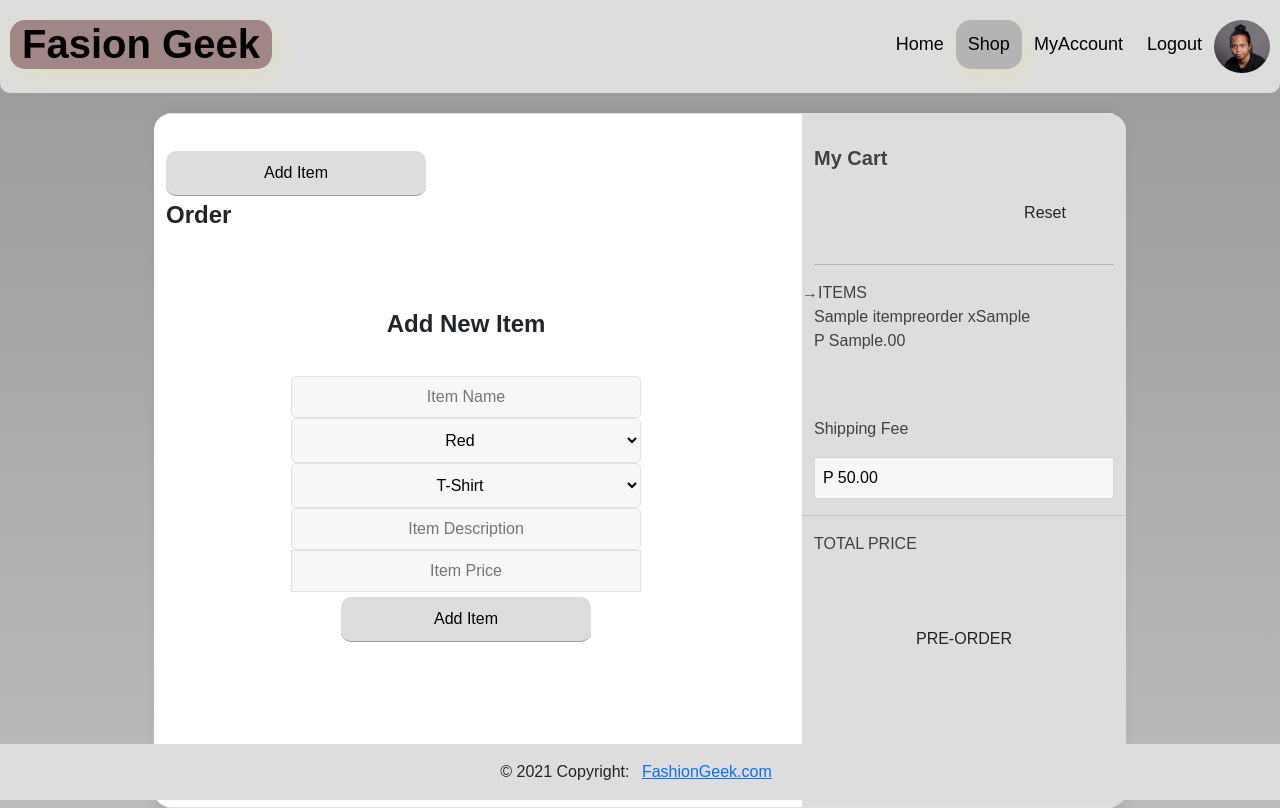
After one commit to BSC-Dev-Training-2021/Ryan-Castro_BSC-TRAINEE-EXAM, a PHP site: page /neworder.php in a window 1280 px wide, after a click on "Add Item". The commit adds this page. Run offline with PHP 8.4, Linux system fonts and the light colour scheme; data comes from the database, SQL or seed files in the repository; both versions use the stored data as it was after the commit; tables that the repository leaves empty hold one stand-in row (values such as "Sample post"); some libraries are stand-ins or nearby versions.

Commit message:
continue exam2

```diff
--- /dev/null
+++ b/control/include.php
@@ -0,0 +1,7 @@
+<?php
+$dbhost = "localhost";
+$dbuser = "user";
+$dbpass = "pass";
+$db = "sampledatabase";
+$conn = new mysqli($dbhost, $dbuser, $dbpass,$db) or die("Connect failed: %s\n". $conn -> error)
+?>
--- /dev/null
+++ b/javascript/js.js
@@ -0,0 +1,29 @@
+$("#signform").hide();
+$("#inlogbt").hide();
+$("#addnewitem").hide();
+
+function inlog() {
+        $("#signform").hide();
+        $("#logform").show();
+        $("#inlogbt").hide();
+        $("#insignbt").show();
+}
+
+function insign() {
+        $("#signform").show();
+        $("#logform").hide();
+        $("#inlogbt").show();
+        $("#insignbt").hide();
+}
+
+function addnewitem() {
+
+        $("#addnewitem").show();
+        $("#hideitems").hide();
+
+}
+function addeditem() {
+
+        $("#addnewitem").hide();
+        $("#hideitems").show();
+}
--- /dev/null
+++ b/neworder.php
@@ -0,0 +1,223 @@
+<?php
+
+include 'control/include.php';
+
+if (isset($_POST["additem"])) {
+
+    $itemname = $_POST["itemname"];
+    $itemclass = $_POST["itemclass"];
+    $itemtype = $_POST["itemtype"];
+    $itemdesc = $_POST["itemdesc"];
+    $itemprice = $_POST["itemprice"];
+    $itemdate = $SDate = date("Y/m/d");
+
+    $sql = "INSERT INTO items VALUES (null , '$itemname', '$itemclass' , '$itemtype' , '$itemdesc' , '$itemprice' , 'Available', '$itemdate')";
+    if ($conn->query($sql) === TRUE)
+    {
+
+    }
+    else
+     {
+        echo "Error: " . $sql . "<br>" . $conn->error;
+    }
+
+}
+else
+{
+
+}
+
+if (isset($_POST['checkoutbt'])){
+    $query3 = "SELECT * FROM itempreorder";
+    if ($result3 = $conn->query($query3)) {
+        while ($row = $result3->fetch_assoc()) {
+            $name3= $row["ItemName"];
+            $image3 = $row["Images"];
+            $type3= $row["Type"];
+            $desc3 = $row["Description"];
+            $price3 = $row["Price"];
+            $totalprice3 = $row["TotalPrice"];
+            $quantity3 = $row["Quantity"];
+            $GID = $row["ID"];
+            $Date3 = date("Y/m/d");
+
+
+            $sql4 = "INSERT INTO productlist VALUES (null , '$name3', '$type3' , '$desc3' , '$price3' , '$quantity3' , '$totalprice3' , '$image3' , '$Date3' , 'Ordered')";
+            if ($conn->query($sql4) === TRUE) {
+                echo "wawa";
+            }
+            else {
+            echo "Error: " . $sql4 . "<br>" . $conn->error;
+            }
+
+            $sql2 = "DELETE FROM itempreorder WHERE ID=$GID";
+
+            if ($conn->query($sql2) === TRUE) {
+
+            }
+            else
+            {
+
+            }
+
+        }
+    }
+}
+?>
+<head>
+    <link href="/your-path-to-fontawesome/css/fontawesome.css" rel="stylesheet">
+    <link rel="stylesheet" href="css/style.css">
+    <link href="https://cdn.jsdelivr.net/npm/bootstrap@5.1.3/dist/css/bootstrap.min.css" rel="stylesheet" integrity="sha384-1BmE4kWBq78iYhFldvKuhfTAU6auU8tT94WrHftjDbrCEXSU1oBoqyl2QvZ6jIW3" crossorigin="anonymous">
+    <div class="header">
+        <a href="" class="logo">Fasion Geek</a>
+        <div class="header-right">
+          <a href="orderlist.php">Home</a>
+          <a class="active" href="">Shop</a>
+          <a href="myaccount.php">MyAccount</a>
+          <a href="index.php">Logout</a>
+          <img class="imglogo" src="images/mypicturelogo.jpg">
+       </div>
+    </div>
+</head>
+<body>
+<div class="card">
+    <div class="row">
+        <div class="col-md-8 cart">
+            <div class="title">
+                <div class="row">
+                    <div class="col">
+                        <button onclick="addnewitem()" name="additem" class="col-5 input-field" >Add Item</button>
+                        <h4><b>Order</b></h4>
+                    </div>
+
+                </div>
+            </div>
+            <div>
+                <div class="row main align-items-center">
+                    <form align="center" method="post" action="" id="addnewitem">
+                        <h4><b>Add New Item<br><br></b></h4>
+                        <input class="col-7 input-auto text-center border" type="text" name="itemname" placeholder="Item Name" required>
+                        <select class="col-7 input-auto text-center border" name="itemclass" id="tshirts" required>
+                            <option value="redt.jfif">Red</option>
+                            <option value="bluet.jfif">Blue</option>
+                            <option value="greent.jfif">Green</option>
+                            <option value="blackt.jfif">Black</option>
+                        </select>
+                        <select class="col-7 input-auto text-center border" name="itemtype" id="tshirts" required>
+                            <option selected value="T-Shirt">T-Shirt</option>
+                        </select>
+                        <input class="col-7 input-auto text-center border" type="text" name="itemdesc" placeholder="Item Description" required>
+                        <input class="col-7 text-center border" type="number" name="itemprice" placeholder="Item Price" required>
+                        <button onclick="addeditem()"  name="additem" class="col-5 input-field" >Add Item</button>
+                    </form>
+                </div>
+            </div>
+
+
+            <?php
+                echo "<div id='hideitems'>";
+               $query = "SELECT * FROM items where Status = 'Available' ";
+               $idarray[] = 0;
+
+                if ($result = $conn->query($query)) {
+
+                    while ($row = $result->fetch_assoc()) {
+
+                        $adding = 1;
+                        $name[$adding] = $row["ItemName"];
+                        $image[$adding] = $row["Image"];
+                        $type[$adding] = $row["Type"];
+                        $desc[$adding] = $row["Descriptions"];
+                        $price[$adding] = $row["Price"];
+                        $dates[$adding] =  $row["Date"];
+                        $idarray[$adding] = $row["ID"];
+                        $me = $row["ID"];
+                        echo "<div class='row border-top border-bottom'>
+                                <div class='row main align-items-center'>
+                                    <div class='col-2'><img class='img-fluid' src='images/". $image[$adding] ."'></div>
+                                    <div class='col'>
+                                        <div class='row text-muted'>". $type[$adding] ."<br>" . $desc[$adding] ."</div>
+                                        <div class='row'>". $name[$adding] ."</div>
+                                        <div class='row text-muted'>". $dates[$adding] ."</div>
+                                        <div class='row'><a href='updateitem.php?id=". $idarray[$adding] ."'><span class='close'>Update</span></a> </div>
+                                    </div>
+                                    <form class='col main align-items-right text-left' method='post' action='addingitem.php?id=". $idarray[$adding] ."''>
+                                        Quantity: <input type='number' name='quantity". $me ."' class='input-field' value='0'>
+
+                                        <input type='number' name='itemnames". $idarray[$adding] ."' class='input-field' value='". $idarray[$adding] ."' disabled>
+
+                                        <br>Price: P ". $price[$adding] .".00<br>
+                                        <input class='input-field' name='submit' type='submit' value='Add to Cart'><a href='removeitem.php?id=". $idarray[$adding] ."'><span class='close'>Remove</span></a>
+                                    </form>
+                                </div>
+                            </div>";
+                        $adding++;
+                    }
+                }
+                echo "</div>";
+
+
+            ?>
+
+	        <div class="back-to-shop"><a href="#">&leftarrow;</a><span class="text-muted">Back to shop</span></div>
+        </div>
+        <div class="col-md-4 summary">
+            <div class="row">
+                <div class="col"><h5><b>My Cart</b></h5></div>
+                <div class="col">
+                    <form class="align-items-left" action="" method="post">
+                        <input type="number" name="resetme" value="1" hidden readonly>
+                        <input class="btn" type="submit" value="Reset">
+                    </form>
+                </div>
+            </div>
+            <hr>
+            <div class="row">
+                <div class="col" style="padding-left:0;">&rightarrow;ITEMS</div>
+            </div>
+            <div class="row">
+                <div class="col">
+
+                 <?php
+                    $query2 = "SELECT * FROM itempreorder";
+                    if ($result2 = $conn->query($query2)) {
+                        while ($row = $result2->fetch_assoc()) {
+                            $name2= $row["ItemName"];
+                            $totalprice2 = $row["TotalPrice"];
+                            $quantity2 = $row["Quantity"];
+
+                                echo "<div>" . $name2 ." x".$quantity2;
+                                echo "</div>
+                                <div>";
+                                echo "P ".$totalprice2.".00 </div><br> ";
+                        }
+                    }
+                 ?>
+                </div>
+            </div>
+
+            <form>
+                <p><br>Shipping Fee</p> <input value="P 50.00" readonly>
+            </form>
+            <div class="row" style="border-top: 1px solid rgba(0,0,0,.1); padding: 2vh 0;">
+                <div class="col">TOTAL PRICE</div>
+                <div class="col text-right">
+
+                </div>
+            </div> <form action="" method="post"> <button name="checkoutbt" class="btn">PRE-ORDER</button></form>
+
+        </div>
+    </div>
+</div>
+<footer class="footer">
+    <div class="footer-copyright text-center py-3">© 2021 Copyright:
+      <a href=""> FashionGeek.com</a>
+    </div>
+</footer>
+
+<script src="https://cdnjs.cloudflare.com/ajax/libs/jquery/3.2.1/jquery.min.js"></script>
+<script src="javascript/js.js"></script>
+<script src="https://stackpath.bootstrapcdn.com/bootstrap/4.3.1/js/bootstrap.bundle.min.js"></script>
+
+
+</body>
```
Also changed, not shown: addingitem.php (added, +36 -0 lines), database/sampledatabase.sql (added, +82 -0 lines), downloaddatabase.php (added, +84 -0 lines), index.php (+42 -16 lines), myaccount.php (+2 -7 lines), orderlist.php (+1 -11 lines), removeitem.php (added, +32 -0 lines), selectorder.php (+1 -7 lines), images/shirt.jpg (added).
